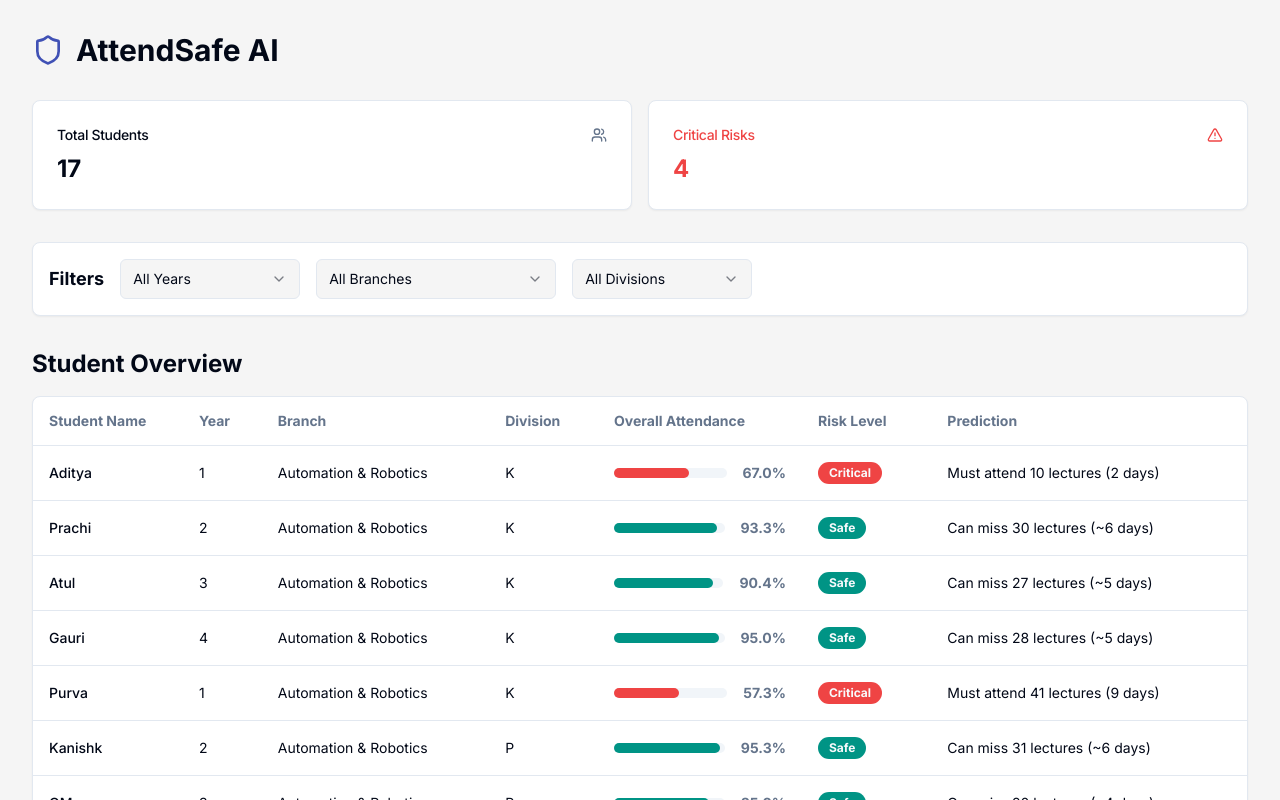
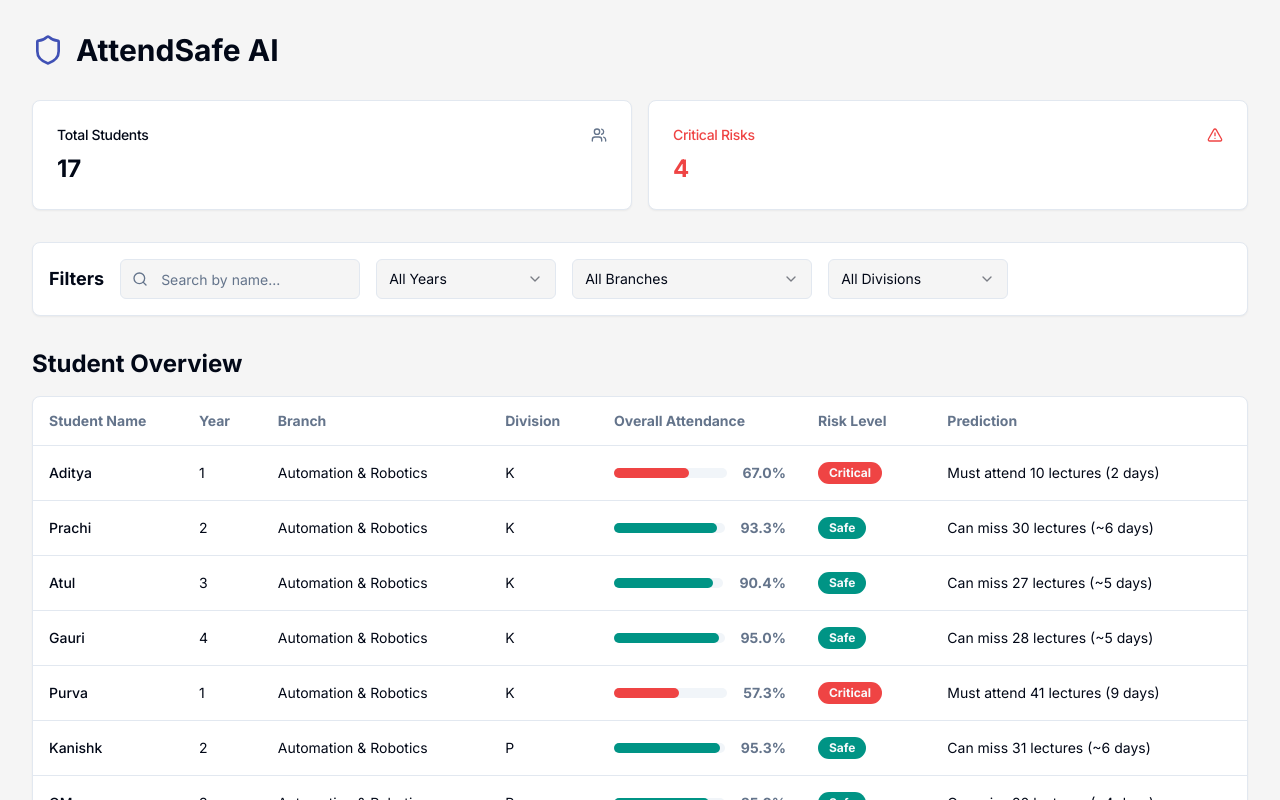
Before and after one commit to krish-0021-prototype/SafeAttend-, a Next.js app: page / in a window 1280 px wide. Shown: the top 800 px of the page. Built offline with nearby package versions, Linux system fonts and the light colour scheme.

Commit message:
add a search icon were we can search your name directly.

```diff
--- a/src/app/page.tsx
+++ b/src/app/page.tsx
@@ -1,4 +1,4 @@
-import { Shield, Users, AlertTriangle } from 'lucide-react';
+import { Shield, Users, AlertTriangle, Search } from 'lucide-react';
 import { getMockStudents, getFilterOptions } from '@/lib/mock-data';
 import { SummaryCard } from '@/components/dashboard/SummaryCard';
 import { StudentTable } from '@/components/dashboard/StudentTable';
@@ -20,13 +20,15 @@ export default async function Home({
   const selectedYear = searchParams.year ? parseInt(searchParams.year as string) as Year : undefined;
   const selectedBranch = searchParams.branch as Branch | undefined;
   const selectedDivision = searchParams.division as Division | undefined;
+  const searchQuery = (searchParams.search as string) || '';
 
   const filteredStudents = allStudents.filter(student => {
-    return (
-      (!selectedYear || student.year === selectedYear) &&
-      (!selectedBranch || student.branch === selectedBranch) &&
-      (!selectedDivision || student.division === selectedDivision)
-    );
+    const searchMatch = student.name.toLowerCase().includes(searchQuery.toLowerCase());
+    const yearMatch = !selectedYear || student.year === selectedYear;
+    const branchMatch = !selectedBranch || student.branch === selectedBranch;
+    const divisionMatch = !selectedDivision || student.division === selectedDivision;
+
+    return searchMatch && yearMatch && branchMatch && divisionMatch;
   });
 
   const totalStudents = filteredStudents.length;
@@ -55,7 +57,12 @@ export default async function Home({
         <section className="mb-8">
             <StudentFilters
                 options={filterOptions}
-                currentFilters={{ year: selectedYear, branch: selectedBranch, division: selectedDivision }}
+                currentFilters={{
+                    year: selectedYear,
+                    branch: selectedBranch,
+                    division: selectedDivision,
+                    search: searchQuery
+                }}
             />
         </section>
 
--- a/src/components/dashboard/StudentFilters.tsx
+++ b/src/components/dashboard/StudentFilters.tsx
@@ -1,10 +1,12 @@
 'use client';
 
 import { useRouter, usePathname, useSearchParams } from 'next/navigation';
-import { useCallback } from 'react';
+import { useCallback, useState, useEffect } from 'react';
 import { Select, SelectContent, SelectItem, SelectTrigger, SelectValue } from '@/components/ui/select';
 import { Button } from '@/components/ui/button';
 import { Card } from '@/components/ui/card';
+import { Input } from '@/components/ui/input';
+import { Search } from 'lucide-react';
 import type { Branch, Division, Year } from '@/lib/types';
 
 interface StudentFiltersProps {
@@ -17,6 +19,7 @@ interface StudentFiltersProps {
     year?: Year;
     branch?: Branch;
     division?: Division;
+    search?: string;
   };
 }
 
@@ -24,6 +27,7 @@ export function StudentFilters({ options, currentFilters }: StudentFiltersProps)
   const router = useRouter();
   const pathname = usePathname();
   const searchParams = useSearchParams();
+  const [searchValue, setSearchValue] = useState(currentFilters.search ?? '');
 
   const createQueryString = useCallback(
     (name: string, value: string) => {
@@ -38,20 +42,39 @@ export function StudentFilters({ options, currentFilters }: StudentFiltersProps)
     [searchParams]
   );
 
-  const handleFilterChange = (filterName: 'year' | 'branch' | 'division', value: string) => {
+  const handleFilterChange = (filterName: 'year' | 'branch' | 'division' | 'search', value: string) => {
     router.push(pathname + '?' + createQueryString(filterName, value));
   };
 
   const handleReset = () => {
+    setSearchValue('');
     router.push(pathname);
   };
 
-  const hasActiveFilters = !!(currentFilters.year || currentFilters.branch || currentFilters.division);
+  useEffect(() => {
+    const handler = setTimeout(() => {
+        if(searchValue !== (currentFilters.search ?? '')) {
+            handleFilterChange('search', searchValue)
+        }
+    }, 500); // Debounce search input
+    return () => clearTimeout(handler);
+  }, [searchValue])
+
+  const hasActiveFilters = !!(currentFilters.year || currentFilters.branch || currentFilters.division || currentFilters.search);
 
   return (
     <Card className="p-4">
       <div className="flex flex-wrap items-center gap-4">
         <h3 className="text-lg font-semibold">Filters</h3>
+        <div className="relative">
+            <Search className="absolute left-3 top-1/2 -translate-y-1/2 h-4 w-4 text-muted-foreground" />
+            <Input
+                placeholder="Search by name..."
+                className="pl-10 w-[240px]"
+                value={searchValue}
+                onChange={(e) => setSearchValue(e.target.value)}
+            />
+        </div>
         <Select onValueChange={(value) => handleFilterChange('year', value)} value={currentFilters.year?.toString() ?? 'all'}>
           <SelectTrigger className="w-[180px]">
             <SelectValue placeholder="Select Year" />
```
